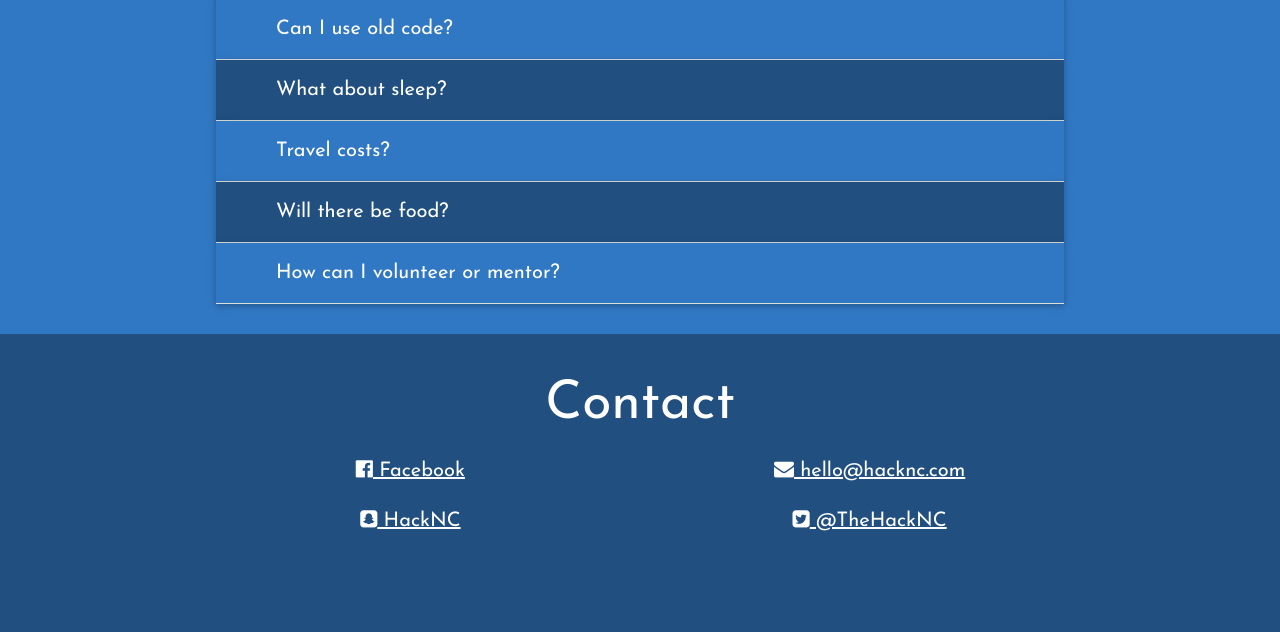
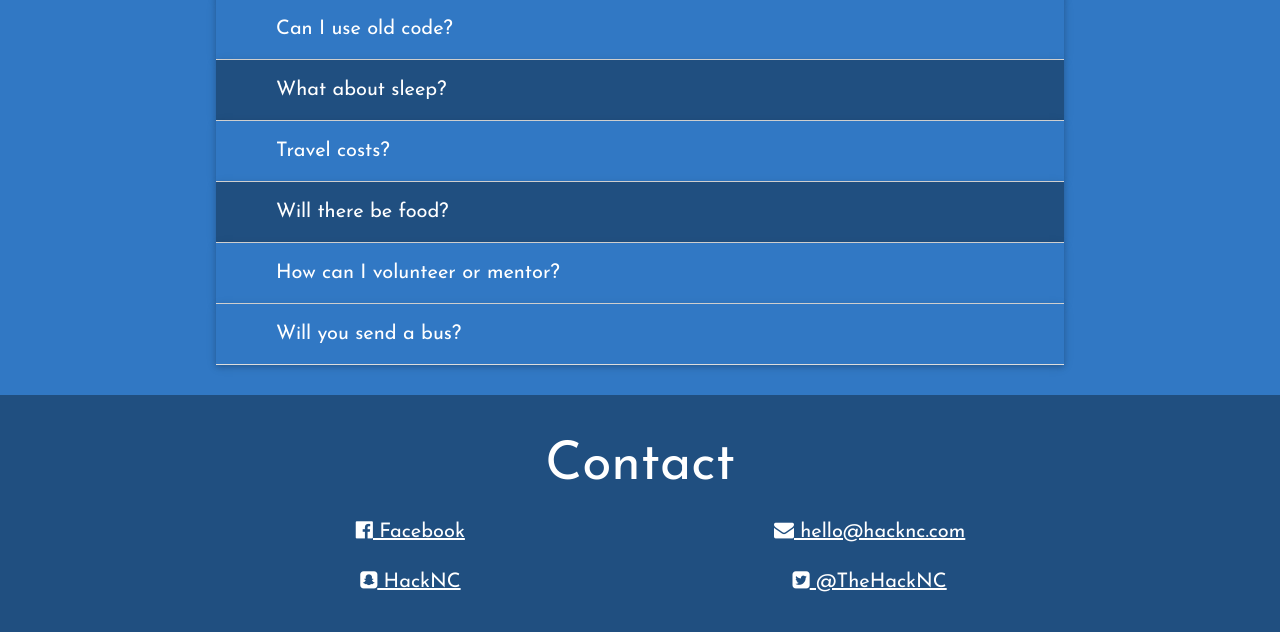
Before and after one commit to HackNC/fall2017, a Flask app: page / in a window 1280 px wide. Shown: the part 1962-2594 px from the top of the page. Before the commit the page ends 2493 px from the top, so only its background shows below. Run offline with Flask 2, Linux system fonts and the light colour scheme; some libraries are stand-ins or nearby versions.

Commit message:
Update FAQ and other text for correctness and flow

```diff
--- a/templates/index.html
+++ b/templates/index.html
@@ -100,7 +100,7 @@ alt="Major League Hacking 2017 Hackathon Season" style="width:100%"></a>
                             <p> {{ para }} </p>
                             {% endfor %}
 
-                            <p> We are a MLH sponsored event, please note that we
+                            <p> We are a MLH sponsored event, so please note that we
                             follow the MLH code of conduct, which can be found
                             <a href="https://static.mlh.io/docs/mlh-code-of-conduct.pdf">here</a></p>
 
@@ -123,7 +123,7 @@ alt="Major League Hacking 2017 Hackathon Season" style="width:100%"></a>
                             {% for para in travel %}
                             <p>{{ para }}</p>
                             {% endfor %}
-                            <p> We are a MLH sponsored event, please note that we
+                            <p> We are a MLH sponsored event, so please note that we
                             follow the MLH code of conduct, which can be found
                             <a href="https://static.mlh.io/docs/mlh-code-of-conduct.pdf">here</a></p>
 
@@ -153,7 +153,7 @@ alt="Major League Hacking 2017 Hackathon Season" style="width:100%"></a>
                         </li>
                         <li>
                             <div class="collapsible-header faq-light"><i class="material-icons"></i>What if I'm in high school?</div>
-                            <div class="collapsible-body faq-dark"><p>As long as you'll be 18 by November 3rd, 2017, we would love for you to come to HackNC.  Unfortunately (because of the incredible amount of paperwork involved) we won't be able to accept anyone under the age of 18.</p></div>
+                            <div class="collapsible-body faq-dark"><p>As long as you'll be 18 or an enrolled student at UNC by November 3rd, 2017, we would love for you to come to HackNC.  Unfortunately (because of the incredible amount of paperwork involved) we won't be able to accept anyone under the age of 18 not currently enrolled at UNC</p></div>
                         </li>
                         <li>
                             <div class="collapsible-header faq-dark"><i class="material-icons"></i>Can I hack?</div>
@@ -189,7 +189,7 @@ alt="Major League Hacking 2017 Hackathon Season" style="width:100%"></a>
                         </li>
                         <li>
                             <div class="collapsible-header faq-light"><i class="material-icons"></i>Travel costs?</div>
-                            <div class="collapsible-body faq-dark"><p>If you want to come, we want to help get you here.  We will have a limited number of reimbursements for carpooling.</p></div>
+                            <div class="collapsible-body faq-dark"><p>If you want to come, we want to help get you here.  We will have a limited number of reimbursements for carpooling or vanpooling.</p></div>
                         </li>
                         <li>
                             <div class="collapsible-header faq-dark"><i class="material-icons"></i>Will there be food?</div>
@@ -198,9 +198,16 @@ alt="Major League Hacking 2017 Hackathon Season" style="width:100%"></a>
                         <li>
                             <div class="collapsible-header faq-light"><i class="material-icons"></i>How can I volunteer or mentor?</div>
                             <div class="collapsible-body faq-dark"><p>Please
-                                join our mailing list above, we will send out
+                                join our mailing list above, and we will send out
                                 information later this fall.
                             </p></div>
+                        </li>
+                        <li>
+                            <div class="collapsible-header faq-light"><i class="material-icons"></i>Will you send a bus?</div>
+                            <div class="collapsible-body faq-dark"><p>If you're
+                                at Georgia Tech or that part of Atlanta: you bet!
+                                Join our mailing list and watch for more information
+                                as we get closer to HackNC.
                         </li>
                     </ul>
                 </div>
```
